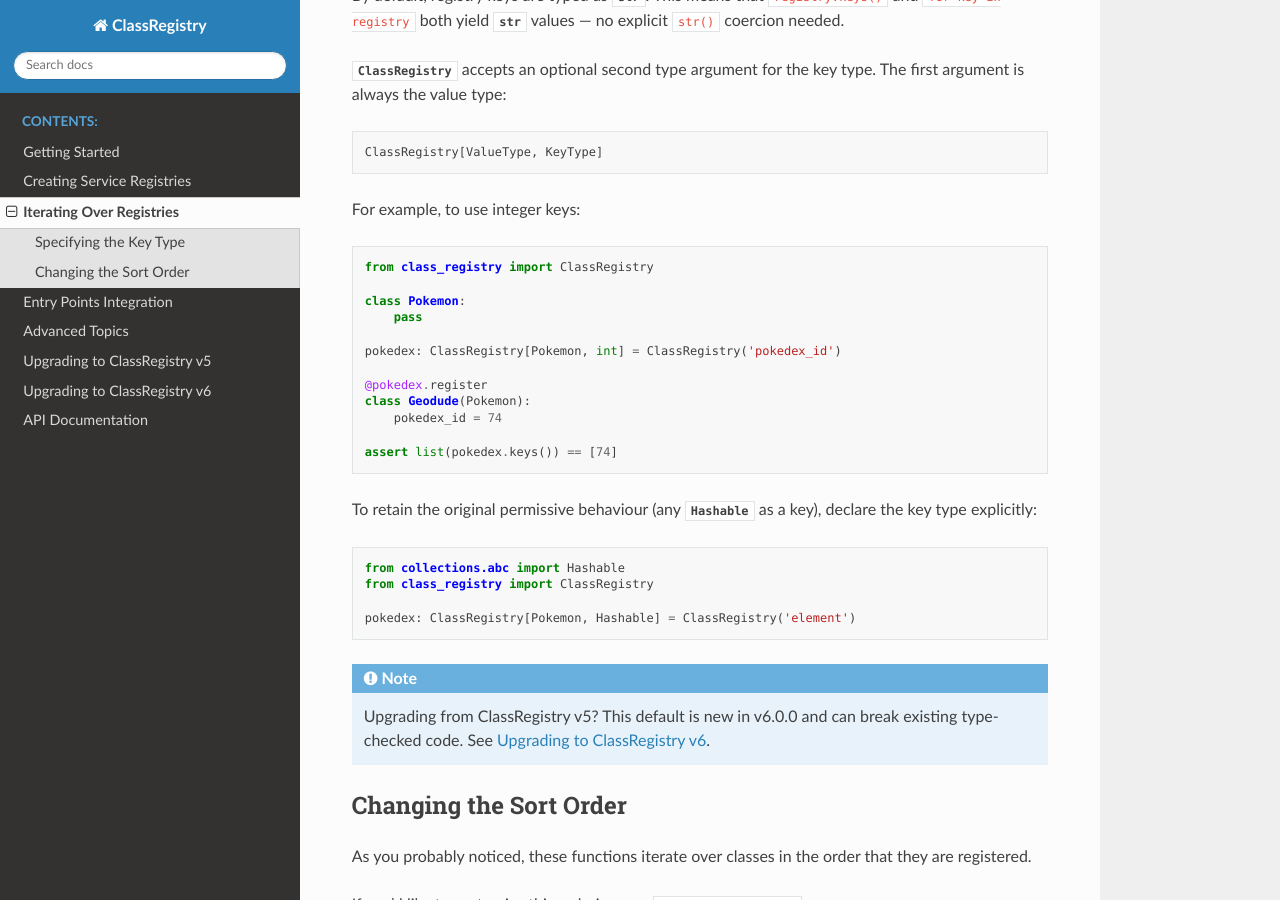
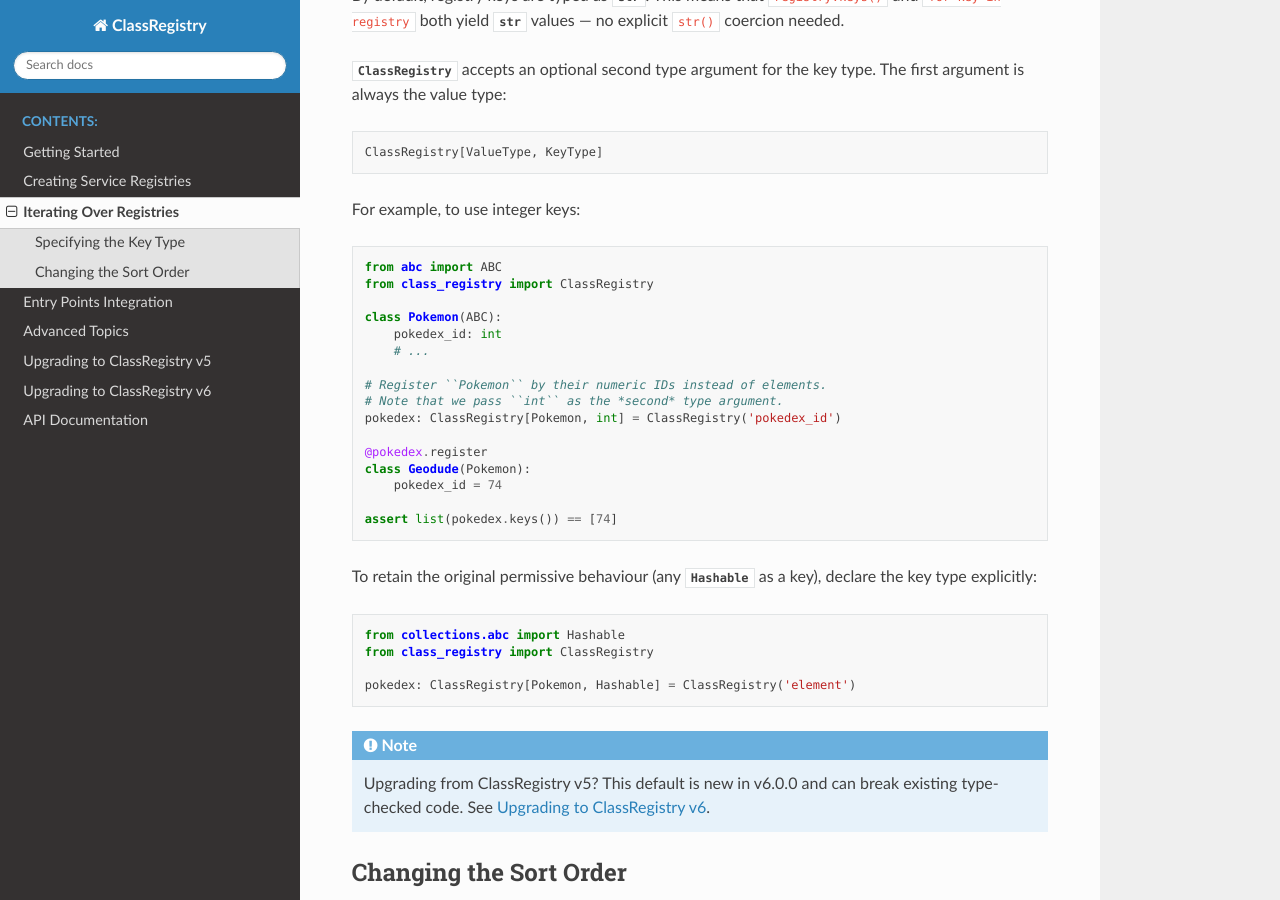
Before and after one commit to todofixthis/class-registry, a Sphinx documentation site: the page built from docs/iterating_over_registries.rst, in a window 1280 px wide and 900 px high, scrolled down 954 px. Built offline with Sphinx 7.4.7 and the Read the Docs theme 3.1.0, drawn with Linux system fonts in a browser that asks for light colours.

Commit message:
[#100] Tighten up the docs 🪛

```diff
--- a/docs/iterating_over_registries.rst
+++ b/docs/iterating_over_registries.rst
@@ -44,17 +44,25 @@ By default, registry keys are typed as :py:class:`str`.  This means that
 values — no explicit ``str()`` coercion needed.
 
 :py:class:`ClassRegistry` accepts an optional second type argument for the key
-type.  The first argument is always the value type::
+type.  The first argument is always the value type:
+
+.. code-block:: python
 
    ClassRegistry[ValueType, KeyType]
 
-For example, to use integer keys::
+For example, to use integer keys:
 
+.. code-block:: python
+
+   from abc import ABC
    from class_registry import ClassRegistry
 
-   class Pokemon:
-       pass
+   class Pokemon(ABC):
+       pokedex_id: int
+       # ...
 
+   # Register ``Pokemon`` by their numeric IDs instead of elements.
+   # Note that we pass ``int`` as the *second* type argument.
    pokedex: ClassRegistry[Pokemon, int] = ClassRegistry('pokedex_id')
 
    @pokedex.register
@@ -65,7 +73,9 @@ For example, to use integer keys::
 
 To retain the original permissive behaviour (any
 :py:class:`~collections.abc.Hashable` as a key), declare the key type
-explicitly::
+explicitly:
+
+.. code-block:: python
 
    from collections.abc import Hashable
    from class_registry import ClassRegistry
```
